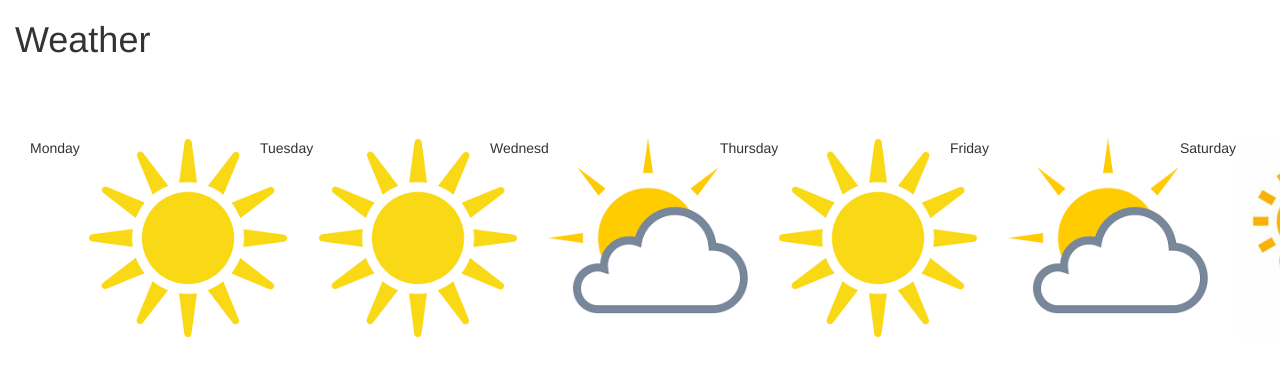
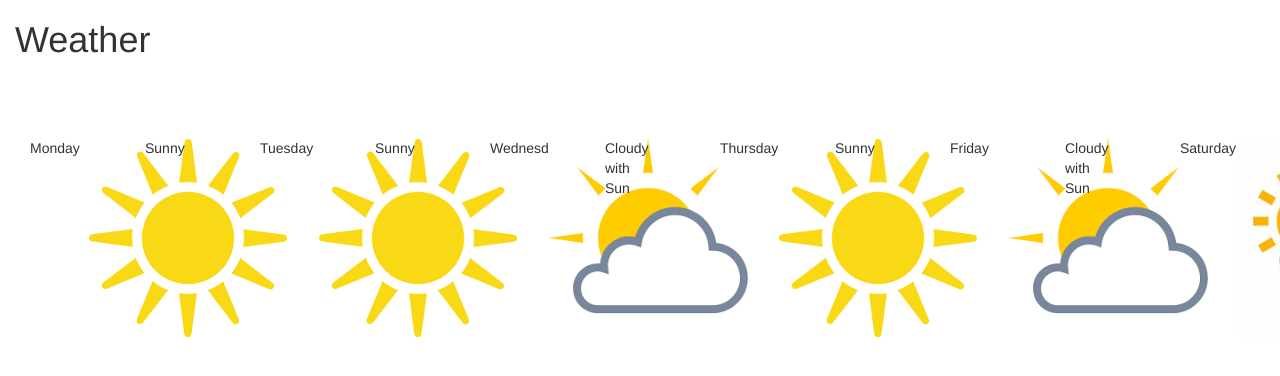
Before and after one commit to TiffanyJan/Weather, a React (Create React App) app: page / in a window 1280 px wide. Shown: the top 376 px of the page. Built offline with nearby package versions, Linux system fonts and the light colour scheme.

Commit message:
insert forecast

```diff
--- a/src/App.js
+++ b/src/App.js
@@ -62,6 +62,9 @@ function App() {
                   style={{ width: "20rem", margin: "7" }}
                 ></img>
             </div>
+            <div className="col-xs-3">
+              {daily.forecast}
+            </div>
           </div>
         ))}
         </div>
```
